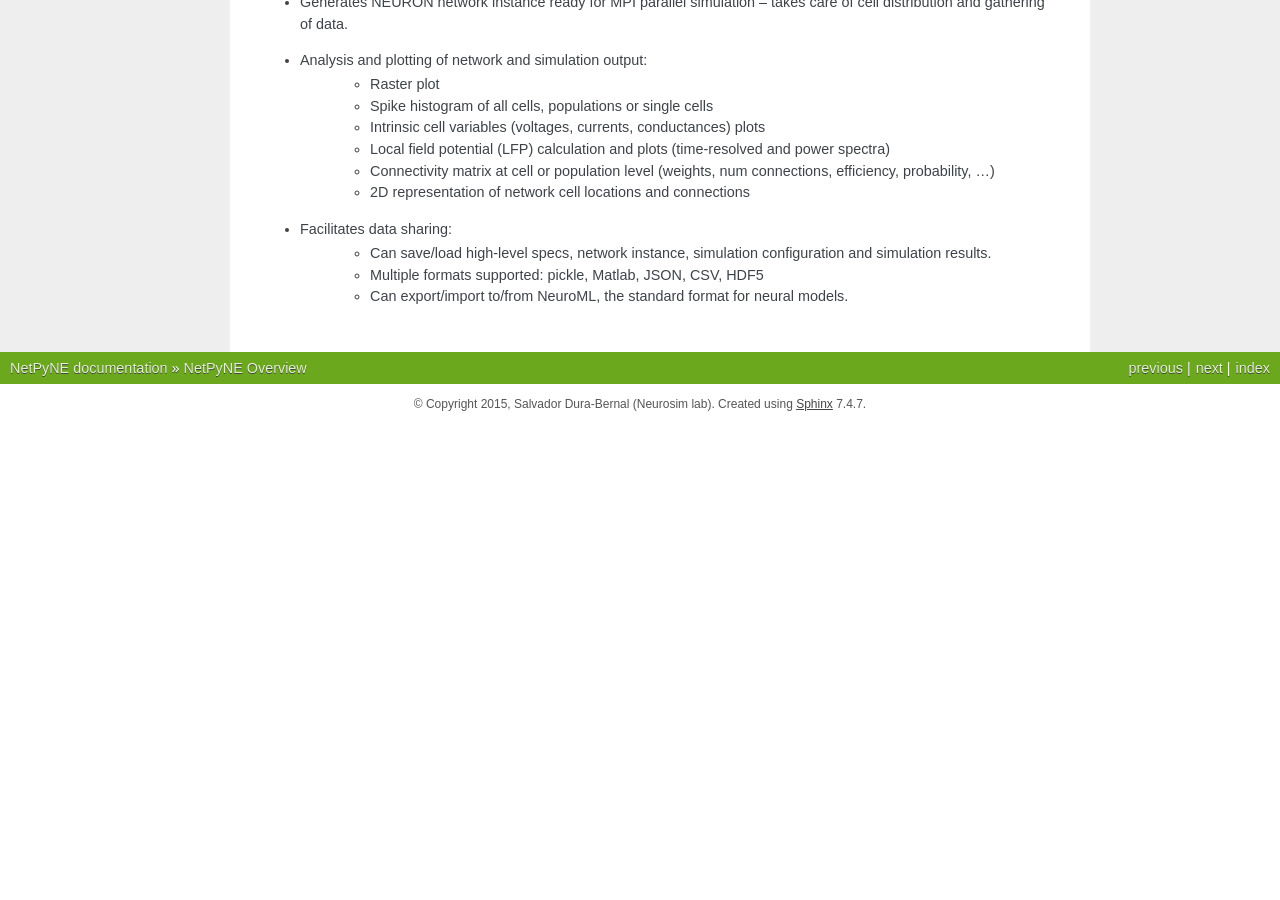
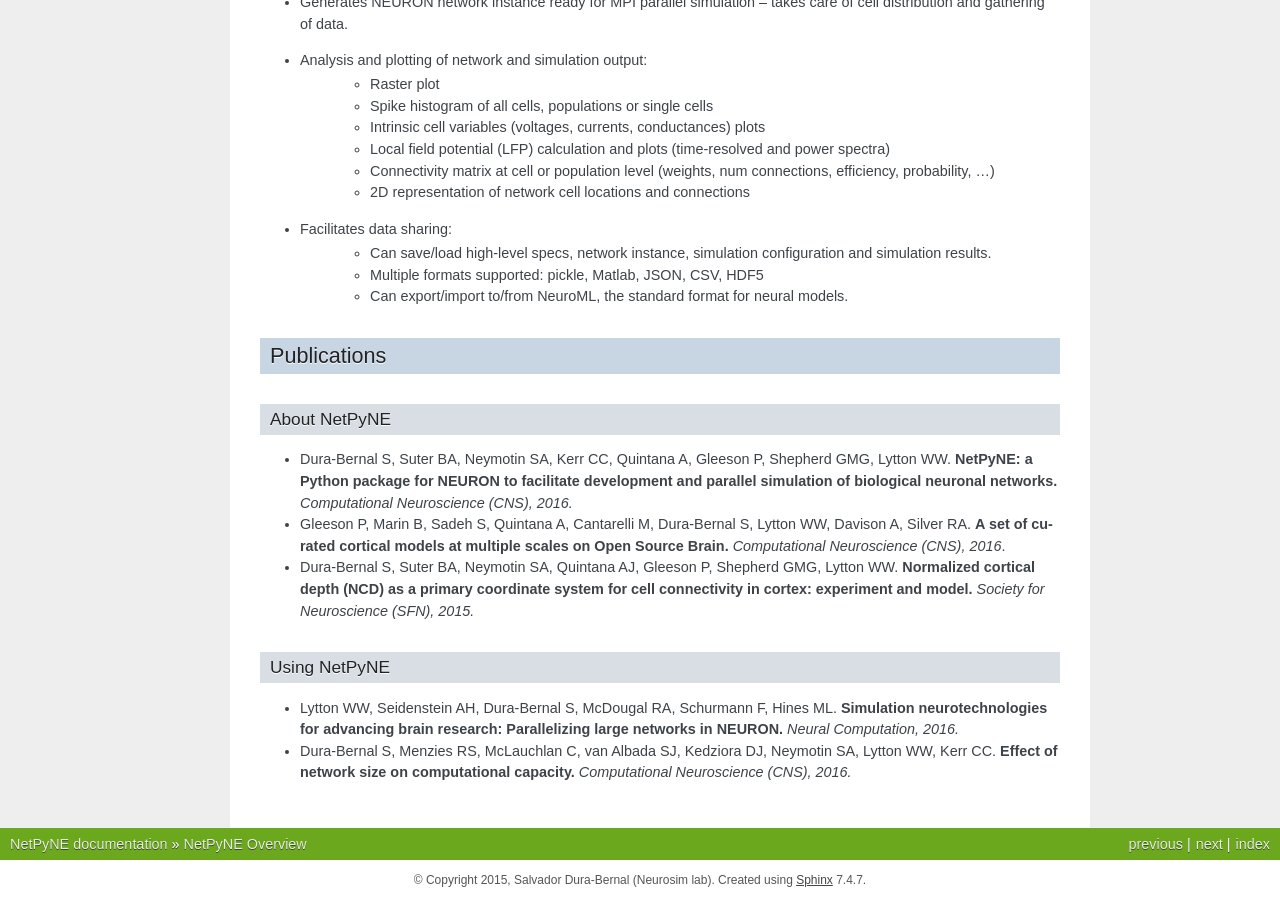
Before and after one commit to suny-downstate-medical-center/netpyne, a Sphinx documentation site: the page built from doc/source/overview.rst, in a window 1280 px wide and 900 px high, scrolled down 1995 px. Built offline with Sphinx 7.4.7, drawn with Linux system fonts in a browser that asks for light colours; before the commit the page ends 2419 px from its top, so only the background shows below that; some of the changed text lies outside the part shown.

Commit message:
moved pubs to overview

```diff
--- a/doc/source/overview.rst
+++ b/doc/source/overview.rst
@@ -66,3 +66,24 @@
 	* Can save/load high-level specs, network instance, simulation configuration and simulation results.
 	* Multiple formats supported: pickle, Matlab, JSON, CSV, HDF5
 	* Can export/import to/from NeuroML, the standard format for neural models.
+
+
+Publications
+-------------
+
+About NetPyNE
+^^^^^^^^^^^^^^^^
+
+- Dura-Bernal S, Suter BA, Neymotin SA, Kerr CC, Quintana A, Gleeson P, Shepherd GMG, Lytton WW. **NetPyNE: a Python package for NEURON to facilitate development and parallel simulation of biological neuronal networks.** *Computational Neuroscience (CNS), 2016.*
+
+- Gleeson P, Marin B, Sadeh S, Quintana A, Cantarelli M, Dura-Bernal S, Lytton WW, Davison A, Silver RA. **A set of curated cortical models at multiple scales on Open Source Brain.** *Computational Neuroscience (CNS), 2016*.
+
+- Dura-Bernal S, Suter BA, Neymotin SA, Quintana AJ, Gleeson P, Shepherd GMG, Lytton WW. **Normalized cortical depth (NCD) as a primary coordinate system for cell connectivity in cortex: experiment and model.** *Society for Neuroscience (SFN), 2015.*
+
+
+Using NetPyNE
+^^^^^^^^^^^^^^^^^^
+
+- Lytton WW, Seidenstein AH, Dura-Bernal S, McDougal RA, Schurmann F, Hines ML. **Simulation neurotechnologies for advancing brain research: Parallelizing large networks in NEURON.** *Neural Computation, 2016.*
+
+- Dura-Bernal S, Menzies RS, McLauchlan C, van Albada SJ, Kedziora DJ, Neymotin SA, Lytton WW, Kerr CC. **Effect of network size on computational capacity.** *Computational Neuroscience (CNS), 2016.*
```
